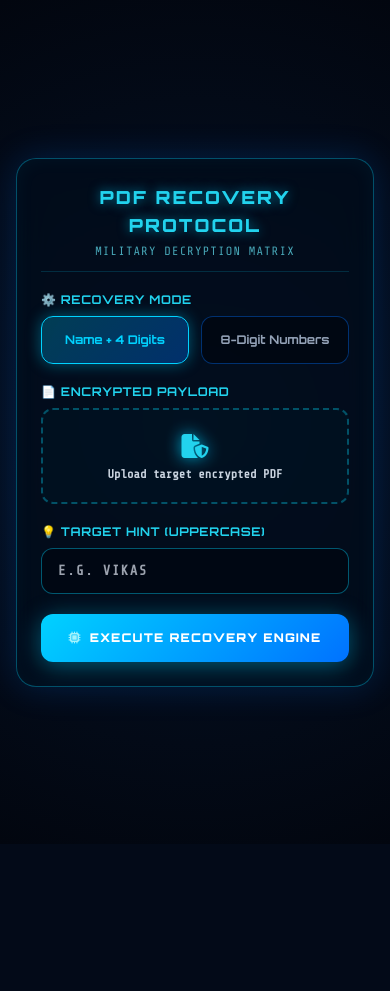
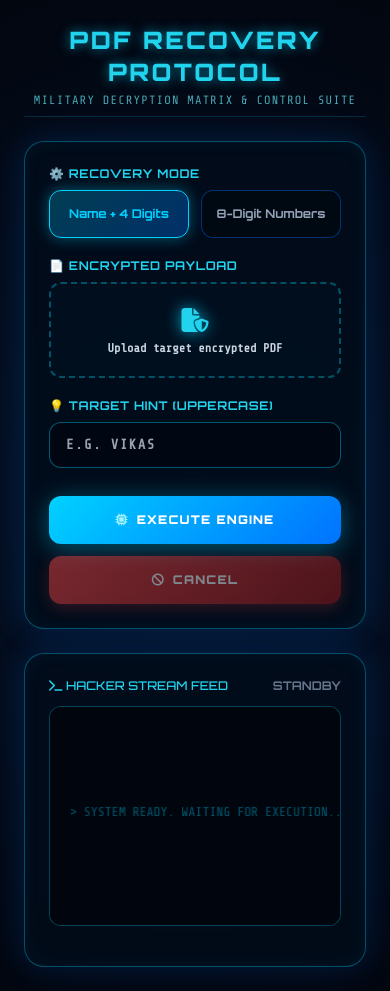
Before and after one commit to vikasmishra8866-arch/v5-bot, a Flask app: page / in a window 390 px wide. Before the commit the page ends 698 px from the top, so only its background shows below. Run offline with Flask 3, Linux system fonts and the light colour scheme; some libraries are stand-ins or nearby versions.

Commit message:
Update index.html

```diff
--- a/templates/index.html
+++ b/templates/index.html
@@ -22,14 +22,14 @@
       display: flex;
       justify-content: center;
       align-items: center;
-      padding: 1rem;
+      padding: 1.5rem;
       margin: 0;
       overflow-x: hidden;
     }
 
-    /* Glassmorphism Container with Glow */
+    /* Glassmorphism Container */
     .glass-card {
-      background: rgba(2, 12, 27, 0.75);
+      background: rgba(2, 12, 27, 0.85);
       backdrop-filter: blur(16px);
       -webkit-backdrop-filter: blur(16px);
       border: 1px solid rgba(0, 210, 255, 0.35);
@@ -85,6 +85,17 @@
       box-shadow: 0 0 30px rgba(0, 210, 255, 0.8);
     }
 
+    .btn-cancel {
+      background: linear-gradient(135deg, #ef4444 0%, #991b1b 100%);
+      font-family: 'Orbitron', sans-serif;
+      box-shadow: 0 4px 15px rgba(239, 68, 68, 0.4);
+      transition: all 0.3s ease;
+    }
+    .btn-cancel:hover {
+      box-shadow: 0 0 25px rgba(239, 68, 68, 0.8);
+      transform: translateY(-1px);
+    }
+
     /* Pulse Wave Micro-interaction */
     @keyframes pulseWave {
       0% { box-shadow: 0 0 0 0 rgba(0, 210, 255, 0.7); }
@@ -119,7 +130,7 @@
       border: 1px solid rgba(0, 210, 255, 0.3);
       border-radius: 12px;
       width: 100%;
-      height: 120px;
+      height: 220px;
     }
   </style>
 </head>
@@ -128,14 +139,19 @@
   <!-- Scanning Laser Overlay Element -->
   <div id="laser" class="laser-line"></div>
 
-  <div class="w-full max-w-md space-y-4 relative z-10">
-    <div class="glass-card p-6 space-y-5" id="mainCard">
+  <div class="w-full max-w-5xl space-y-6 relative z-10">
 
     <!-- HEADER -->
-      <div class="text-center pb-3 border-b border-cyan-500/20">
-        <h1 class="sci-fi-title text-lg font-black text-cyan-400">PDF RECOVERY PROTOCOL</h1>
-        <p class="text-xs text-cyan-300/70 tracking-widest mt-1">MILITARY DECRYPTION MATRIX</p>
+    <div class="text-center pb-2 border-b border-cyan-500/20">
+      <h1 class="sci-fi-title text-2xl font-black text-cyan-400 tracking-widest">PDF RECOVERY PROTOCOL</h1>
+      <p class="text-xs text-cyan-300/70 tracking-widest mt-1">MILITARY DECRYPTION MATRIX & CONTROL SUITE</p>
     </div>
+
+    <!-- MAIN TWO-COLUMN DASHBOARD GRID -->
+    <div class="grid grid-cols-1 lg:grid-cols-12 gap-6">
+
+      <!-- LEFT PANEL: CONTROL INPUTS -->
+      <div class="lg:col-span-6 glass-card p-6 space-y-5">
 
         <!-- MODE SELECTION -->
         <div>
@@ -149,7 +165,7 @@
         <!-- FILE UPLOAD -->
         <div>
           <label class="text-xs font-bold text-cyan-400 block mb-2 font-['Orbitron'] tracking-wider">📄 ENCRYPTED PAYLOAD</label>
-        <div onclick="document.getElementById('pdfFile').click()" class="border-2 border-dashed border-cyan-500/40 rounded-xl p-5 text-center bg-cyan-950/10 cursor-pointer min-h-[48px] flex flex-col justify-center items-center hover:border-cyan-400 transition group">
+          <div onclick="document.getElementById('pdfFile').click()" class="border-2 border-dashed border-cyan-500/40 rounded-xl p-5 text-center bg-cyan-950/10 cursor-pointer min-h-[52px] flex flex-col justify-center items-center hover:border-cyan-400 transition group">
             <i class="fa-solid fa-file-shield text-2xl text-cyan-400 mb-1 group-hover:scale-110 transition drop-shadow-[0_0_8px_rgba(0,210,255,0.8)]"></i>
             <p id="fileLabel" class="text-xs text-slate-300 font-semibold">Upload target encrypted PDF</p>
             <input type="file" id="pdfFile" accept="application/pdf" class="hidden" required onchange="updateFileLabel(this)">
@@ -162,32 +178,44 @@
           <input type="text" id="hintInput" placeholder="E.G. VIKAS" oninput="handleRealtimeInput(this)" class="cyber-input w-full px-4 py-3 rounded-xl text-sm font-bold uppercase tracking-widest">
         </div>
 
-      <!-- SUBMIT BUTTON -->
-      <button type="button" id="subBtn" onclick="startLiveRecovery()" class="btn-execute w-full rounded-xl text-white font-black text-xs tracking-widest py-4 flex items-center justify-center gap-2">
+        <!-- SUBMIT & CANCEL BUTTON GRID -->
+        <div class="grid grid-cols-1 sm:grid-cols-12 gap-3 pt-2">
+          <button type="button" id="subBtn" onclick="startLiveRecovery()" class="sm:col-span-8 btn-execute w-full rounded-xl text-white font-black text-xs tracking-widest py-4 flex items-center justify-center gap-2">
             <i class="fa-solid fa-microchip text-cyan-200"></i>
-        <span id="btnText">EXECUTE RECOVERY ENGINE</span>
+            <span id="btnText">EXECUTE ENGINE</span>
+          </button>
+          <button type="button" id="cancelBtn" onclick="cancelRecovery()" disabled class="sm:col-span-4 btn-cancel w-full rounded-xl text-white font-black text-xs tracking-widest py-4 flex items-center justify-center gap-2 opacity-50 cursor-not-allowed">
+            <i class="fa-solid fa-ban"></i>
+            <span>CANCEL</span>
           </button>
         </div>
 
-    <!-- DYNAMIC MATRIX FEED & RESULT PANEL -->
-    <div id="resultCard" class="glass-card p-5 space-y-3 hidden">
-      <div class="flex justify-between items-center text-xs text-cyan-400 font-['Orbitron']">
-        <span><i class="fa-solid fa-terminal"></i> PREVIEW</span>
-        <span id="engineStatusBadge" class="text-amber-400 font-bold animate-pulse">DECRYPTING...</span>
+      </div>
+
+      <!-- RIGHT PANEL: DYNAMIC MATRIX FEED & RESULT PANEL -->
+      <div class="lg:col-span-6 glass-card p-6 flex flex-col justify-between space-y-4">
+        <div>
+          <div class="flex justify-between items-center text-xs text-cyan-400 font-['Orbitron'] mb-3">
+            <span><i class="fa-solid fa-terminal"></i> HACKER STREAM FEED</span>
+            <span id="engineStatusBadge" class="text-slate-500 font-bold">STANDBY</span>
           </div>
 
           <!-- Canvas Matrix Code Rain / Hex Stream -->
           <div class="relative">
             <canvas id="matrixCanvas"></canvas>
           </div>
+        </div>
 
-      <div id="downloadContainer"></div>
+        <div id="downloadContainer" class="w-full"></div>
+      </div>
+
     </div>
   </div>
 
   <script>
     let currentMode = 'name_digits';
     let canvas, ctx, animationFrameId;
+    let abortController = null;
 
     function setMode(m) {
       currentMode = m;
@@ -217,17 +245,32 @@
       const height = document.body.scrollHeight;
       window.parent.postMessage({ type: 'resize', height: height }, '*');
     }
-    window.addEventListener('load', resizeObserver);
+    window.addEventListener('load', () => {
+      initMatrixCanvasStandby();
+      resizeObserver();
+    });
 
-    // Initialize Canvas Matrix Rain / Hex Stream Effect
+    function initMatrixCanvasStandby() {
+      canvas = document.getElementById('matrixCanvas');
+      ctx = canvas.getContext('2d');
+      canvas.width = canvas.parentElement.clientWidth;
+      canvas.height = 220;
+
+      ctx.fillStyle = "#01060E";
+      ctx.fillRect(0, 0, canvas.width, canvas.height);
+      ctx.fillStyle = "rgba(0, 210, 255, 0.4)";
+      ctx.font = "13px 'Share Tech Mono', monospace";
+      ctx.fillText("> SYSTEM READY. WAITING FOR EXECUTION...", 20, 110);
+    }
+
     function initMatrixCanvas() {
       canvas = document.getElementById('matrixCanvas');
       ctx = canvas.getContext('2d');
       canvas.width = canvas.parentElement.clientWidth;
-      canvas.height = 120;
+      canvas.height = 220;
 
       const chars = "01ABCDEFXYZ00210A7F9";
-      const fontSize = 12;
+      const fontSize = 13;
       const columns = Math.floor(canvas.width / fontSize);
       const drops = [];
       for (let i = 0; i < columns; i++) {
@@ -235,7 +278,7 @@
       }
 
       function draw() {
-        ctx.fillStyle = "rgba(2, 6, 15, 0.15)";
+        ctx.fillStyle = "rgba(1, 6, 14, 0.15)";
         ctx.fillRect(0, 0, canvas.width, canvas.height);
 
         ctx.fillStyle = "#00D2FF";
@@ -255,6 +298,36 @@
       draw();
     }
 
+    function cancelRecovery() {
+      if (abortController) {
+        abortController.abort();
+      }
+      stopAnimations();
+
+      const engineStatusBadge = document.getElementById('engineStatusBadge');
+      engineStatusBadge.className = "text-amber-500 font-bold";
+      engineStatusBadge.innerText = "CANCELLED";
+
+      ctx.fillStyle = "#01060E";
+      ctx.fillRect(0, 0, canvas.width, canvas.height);
+      ctx.fillStyle = "#F59E0B";
+      ctx.font = "13px 'Orbitron', sans-serif";
+      ctx.fillText("[!] PROCESS CANCELLED BY USER", 20, 110);
+    }
+
+    function stopAnimations() {
+      if(animationFrameId) cancelAnimationFrame(animationFrameId);
+      document.getElementById('laser').style.display = 'none';
+
+      const subBtn = document.getElementById('subBtn');
+      subBtn.disabled = false;
+      subBtn.classList.remove('opacity-50', 'cursor-not-allowed', 'pulse-active');
+
+      const cancelBtn = document.getElementById('cancelBtn');
+      cancelBtn.disabled = true;
+      cancelBtn.classList.add('opacity-50', 'cursor-not-allowed');
+    }
+
     async function startLiveRecovery() {
       const fileInput = document.getElementById('pdfFile');
       if(!fileInput.files[0]) {
@@ -266,12 +339,12 @@
       subBtn.disabled = true;
       subBtn.classList.add('opacity-50', 'cursor-not-allowed', 'pulse-active');
 
-      // Show laser scanning line & result card with canvas stream
+      const cancelBtn = document.getElementById('cancelBtn');
+      cancelBtn.disabled = false;
+      cancelBtn.classList.remove('opacity-50', 'cursor-not-allowed');
+
       document.getElementById('laser').style.display = 'block';
-      const resultCard = document.getElementById('resultCard');
       const engineStatusBadge = document.getElementById('engineStatusBadge');
-
-      resultCard.classList.remove('hidden');
       engineStatusBadge.className = "text-amber-400 font-bold animate-pulse";
       engineStatusBadge.innerText = "DECRYPTING...";
       document.getElementById('downloadContainer').innerHTML = "";
@@ -279,13 +352,20 @@
       initMatrixCanvas();
       resizeObserver();
 
+      abortController = new AbortController();
+
       const formData = new FormData();
       formData.append('pdf', fileInput.files[0]);
       formData.append('mode', currentMode);
       formData.append('hint', document.getElementById('hintInput').value);
 
       try {
-        const response = await fetch('/stream-recover', { method: 'POST', body: formData });
+        const response = await fetch('/stream-recover', {
+          method: 'POST',
+          body: formData,
+          signal: abortController.signal
+        });
+
         const reader = response.body.getReader();
         const decoder = new TextDecoder();
         let buffer = '';
@@ -303,51 +383,40 @@
               const data = JSON.parse(line.substring(6));
 
               if (data.status === 'success') {
-                // STOP ANIMATIONS & SHOW SUCCESS
-                cancelAnimationFrame(animationFrameId);
-                document.getElementById('laser').style.display = 'none';
-                subBtn.classList.remove('pulse-active');
+                stopAnimations();
 
                 engineStatusBadge.className = "text-emerald-400 font-bold drop-shadow-[0_0_8px_rgba(16,185,129,0.8)]";
-                engineStatusBadge.innerText = "BYPASS SUCCESSFUL";
+                engineStatusBadge.innerText = "SUCCESSFUL";
 
-                // Draw success message on canvas
-                ctx.fillStyle = "#02060F";
+                ctx.fillStyle = "#01060E";
                 ctx.fillRect(0, 0, canvas.width, canvas.height);
                 ctx.fillStyle = "#10B981";
                 ctx.font = "14px 'Orbitron', sans-serif";
-                ctx.fillText(`KEY: ${data.password}`, 20, 45);
+                ctx.fillText(`KEY: ${data.password}`, 20, 90);
                 ctx.fillStyle = "#00D2FF";
-                ctx.font = "11px 'Share Tech Mono', monospace";
-                ctx.fillText(`TIME ELAPSED: ${data.elapsed}s`, 20, 75);
+                ctx.font = "12px 'Share Tech Mono', monospace";
+                ctx.fillText(`TIME ELAPSED: ${data.elapsed}s`, 20, 130);
 
                 document.getElementById('downloadContainer').innerHTML = `
-                  <a href="data:application/pdf;base64,${data.pdf_data}" download="Unlocked_${data.password}.pdf" class="block w-full py-3 bg-gradient-to-r from-emerald-600 to-teal-600 text-center font-['Orbitron'] font-black rounded-xl text-white text-xs tracking-wider shadow-[0_0_20px_rgba(16,185,129,0.5)] hover:scale-[1.02] transition">
+                  <a href="data:application/pdf;base64,${data.pdf_data}" download="Unlocked_${data.password}.pdf" class="block w-full py-3.5 bg-gradient-to-r from-emerald-600 to-teal-600 text-center font-['Orbitron'] font-black rounded-xl text-white text-xs tracking-wider shadow-[0_0_20px_rgba(16,185,129,0.5)] hover:scale-[1.02] transition">
                     📥 DOWNLOAD UNLOCKED PDF (${data.password})
                   </a>
                 `;
-
-                subBtn.disabled = false;
-                subBtn.classList.remove('opacity-50', 'cursor-not-allowed');
                 resizeObserver();
                 return;
               }
               else if (data.status === 'failed' || data.status === 'error') {
-                cancelAnimationFrame(animationFrameId);
-                document.getElementById('laser').style.display = 'none';
-                subBtn.classList.remove('pulse-active');
+                stopAnimations();
 
                 engineStatusBadge.className = "text-red-500 font-bold";
                 engineStatusBadge.innerText = "FAILED";
 
-                ctx.fillStyle = "#02060F";
+                ctx.fillStyle = "#01060E";
                 ctx.fillRect(0, 0, canvas.width, canvas.height);
                 ctx.fillStyle = "#EF4444";
-                ctx.font = "12px 'Orbitron', sans-serif";
-                ctx.fillText(`[X] MATCH NOT FOUND`, 20, 60);
+                ctx.font = "13px 'Orbitron', sans-serif";
+                ctx.fillText(`[X] MATCH NOT FOUND`, 20, 110);
 
-                subBtn.disabled = false;
-                subBtn.classList.remove('opacity-50', 'cursor-not-allowed');
                 resizeObserver();
                 return;
               }
@@ -355,11 +424,11 @@
           }
         }
       } catch (err) {
-        cancelAnimationFrame(animationFrameId);
-        document.getElementById('laser').style.display = 'none';
-        subBtn.classList.remove('pulse-active');
-        subBtn.disabled = false;
-        subBtn.classList.remove('opacity-50', 'cursor-not-allowed');
+        if (err.name === 'AbortError') {
+          console.log('User cancelled the process.');
+        } else {
+          stopAnimations();
+        }
       }
       resizeObserver();
     }
```
Lines whose indentation alone changed are shown as unchanged.
